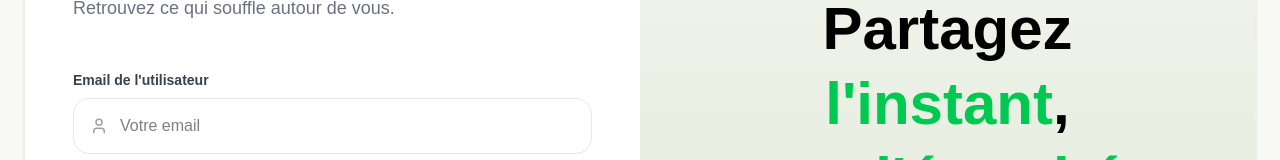
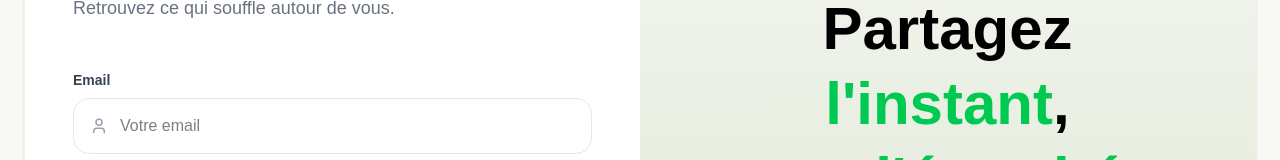
Before and after one commit to Avallon-soft/Breeze, a Next.js app in the folder frontend/: page /signin in a window 1280 px wide. Shown: the part 255-415 px from the top of the page. Built offline with nearby package versions, Linux system fonts and the light colour scheme; no server answers.

Commit message:
:lipstick: Renamed element

```diff
--- a/frontend/src/app/signin/page.js
+++ b/frontend/src/app/signin/page.js
@@ -42,7 +42,7 @@ export default function SignIn() {
               <div className="mt-12 space-y-6">
                 <div>
                   <label className="text-sm font-semibold text-gray-700 block mb-2">
-                    Email de l'utilisateur
+                    Email
                   </label>
                   <div className="h-14 rounded-2xl border border-gray-200 flex items-center px-4">
                     <User size={18} className="text-gray-400" />
```
